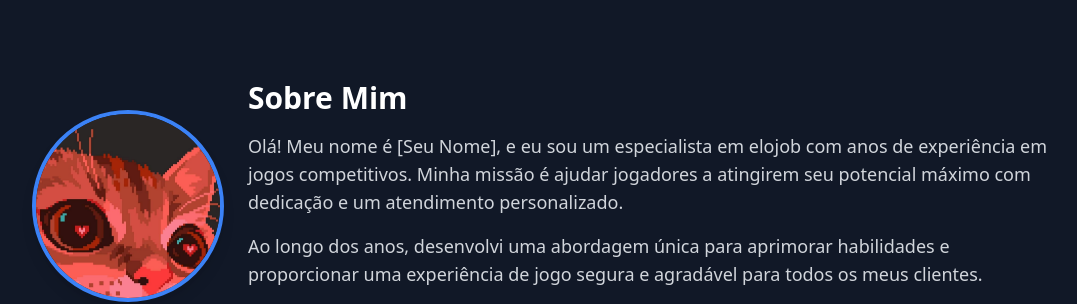
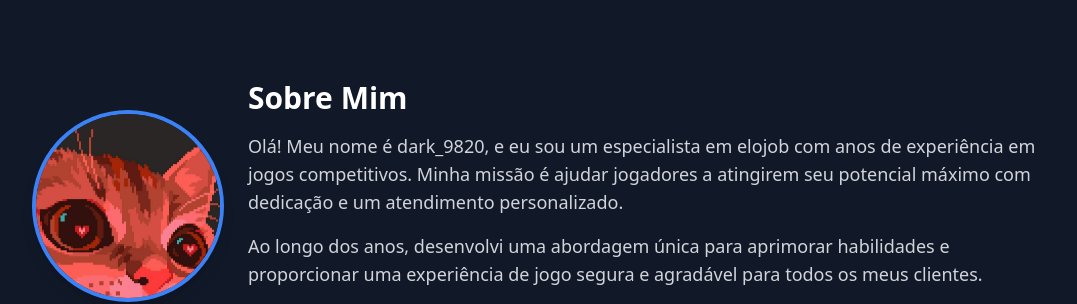
Before and after one commit to Evandro9820/Landing-Page-Comercio, a React (Create React App) app in the folder landing-comercio/: page / in a window 1280 px wide. Shown: the part 2440-2744 px from the top of the page, without its empty margins (200-1277 px from the left). Built offline with nearby package versions, Linux system fonts and the light colour scheme.

Commit message:
Pequenas alterações

```diff
--- a/landing-comercio/public/index.html
+++ b/landing-comercio/public/index.html
@@ -1,5 +1,5 @@
 <!DOCTYPE html>
-<html lang="en">
+<html lang="pt-br">
   <head>
     <meta charset="utf-8" />
     <link rel="icon" href="%PUBLIC_URL%/favicon.ico" />
--- a/landing-comercio/src/components/NavBar/index.js
+++ b/landing-comercio/src/components/NavBar/index.js
@@ -40,7 +40,7 @@ const Navbar = () => {
         {/* CTA Button Only */}
         <div className="hidden md:flex items-center space-x-4">
           <a
-            href="#"
+            href="https://ggmax.com.br/"
             className="ml-2 px-4 py-2 bg-blue-500 text-white rounded-md hover:bg-blue-600 transition duration-200"
           >
             Comece Agora
--- a/landing-comercio/src/components/SobreMim-Section/index.js
+++ b/landing-comercio/src/components/SobreMim-Section/index.js
@@ -17,7 +17,7 @@ function AboutMeSection() {
         <div className="flex flex-col items-center md:items-start text-center md:text-left w-full md:w-2/3">
           <h2 className="text-3xl font-bold text-white mb-4">Sobre Mim</h2>
           <p className="text-lg text-gray-300 mb-4">
-            Olá! Meu nome é [Seu Nome], e eu sou um especialista em elojob com
+            Olá! Meu nome é dark_9820, e eu sou um especialista em elojob com
             anos de experiência em jogos competitivos. Minha missão é ajudar
             jogadores a atingirem seu potencial máximo com dedicação e um
             atendimento personalizado.
```
